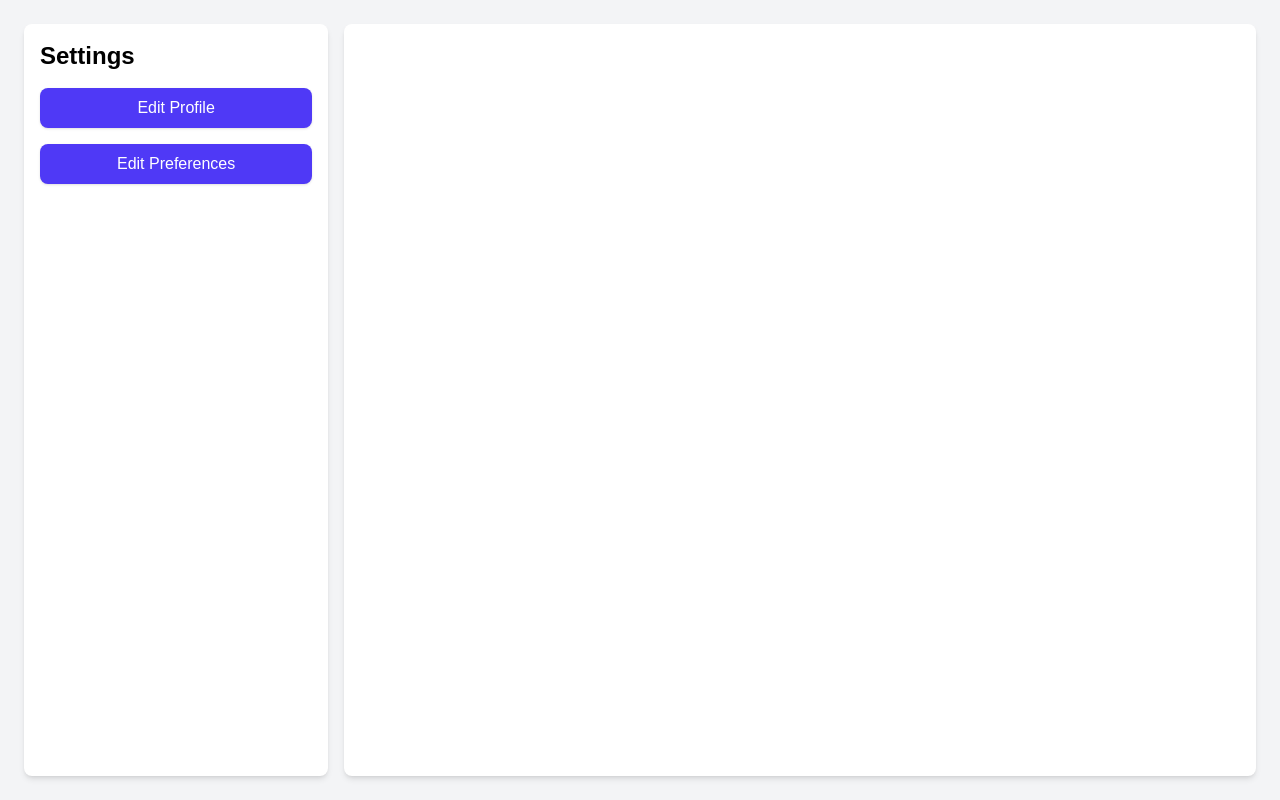
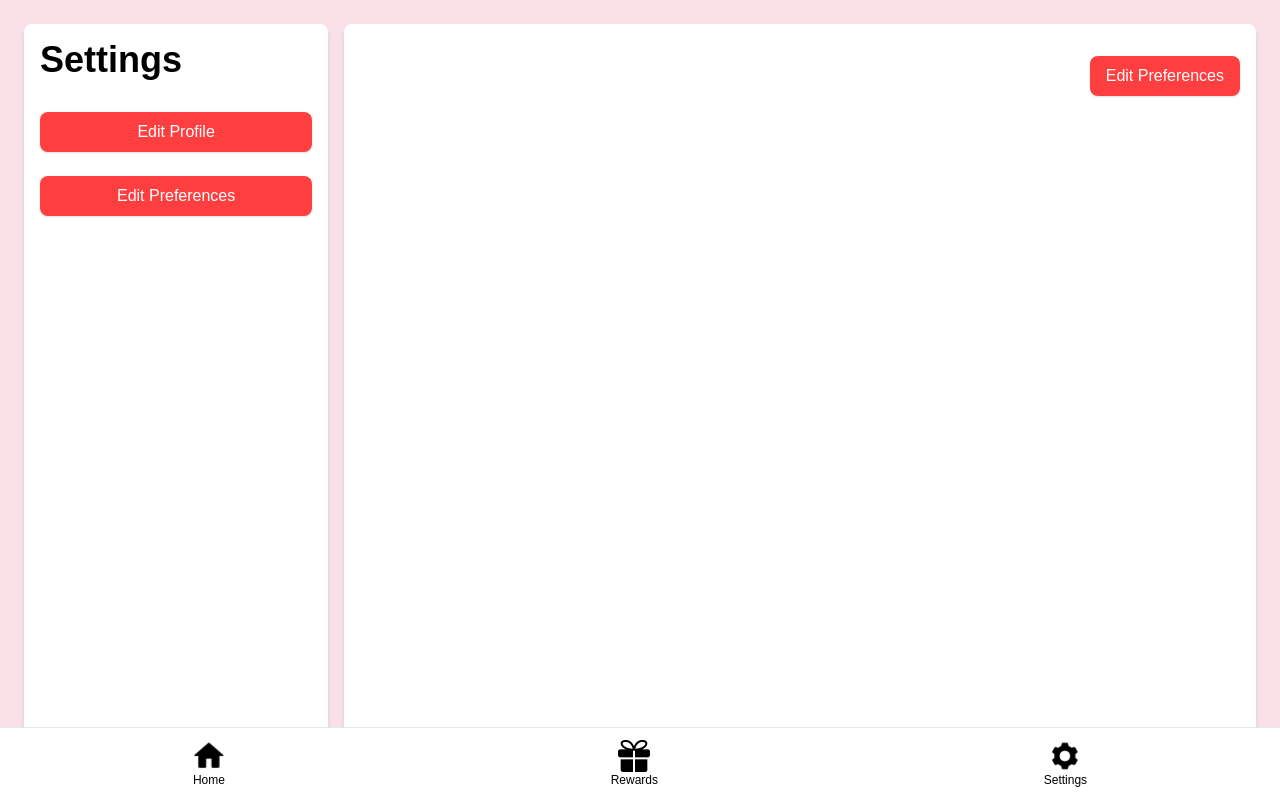
Before and after one commit to touchgrass-ai/frontend, a Next.js app: page /dashboard/settings in a window 1280 px wide. Built offline with nearby package versions, Linux system fonts and the light colour scheme.

Commit message:
Kevin: Added navbar to all relevant pages and did minor design improvements

```diff
--- a/src/app/dashboard/rewards/page.tsx
+++ b/src/app/dashboard/rewards/page.tsx
@@ -6,6 +6,7 @@ import PointsDisplay from "@/components/PointsDisplay";
 import { useState } from 'react';
 import { useRouter } from 'next/navigation';
 import { motion } from 'framer-motion';
+import NavBar from "@/components/NavBar";
 
 export default function Rewards() {
   const router = useRouter();
@@ -79,6 +80,7 @@ export default function Rewards() {
           ))}
         </div>
       </div>
+      <NavBar />
     </>
   );
 }
--- a/src/app/dashboard/settings/page.tsx
+++ b/src/app/dashboard/settings/page.tsx
@@ -3,6 +3,7 @@
 import { useEffect, useState } from "react";
 import { useRouter } from "next/navigation";
 import ProfileCard from "@/components/ProfileCard";
+import NavBar from "@/components/NavBar";
 
 export default function Settings() {
   const [username, setUsername] = useState("P.Diddy");
@@ -57,23 +58,23 @@ export default function Settings() {
   };
 
   return (
-    <div className="min-h-screen bg-gray-100 p-4 sm:p-6 flex flex-col md:flex-row">
+    <div className="min-h-screen bg-[#FAE0E7] p-4 sm:p-6 flex flex-col md:flex-row">
       <div className="w-full md:w-1/4 bg-white p-4 rounded-lg shadow-md space-y-4 mb-4 md:mb-0">
-        <h1 className="text-2xl font-bold mb-4 text-black">Settings</h1>
+        <h1 className="text-4xl font-bold mb-4 text-black">Settings</h1>
         <button
           onClick={() => setSelectedSetting("profile")}
-          className="bg-indigo-600 text-white px-4 py-2 rounded-lg shadow hover:bg-indigo-700 transition w-full"
+          className="bg-[#FF3F3F] mt-4 text-white px-4 py-2 rounded-lg shadow hover:bg-[#FF6262] transition w-full"
         >
           Edit Profile
         </button>
         <button
           onClick={() => setSelectedSetting("preferences")}
-          className="bg-indigo-600 text-white px-4 py-2 rounded-lg shadow hover:bg-indigo-700 transition w-full"
+          className="bg-[#FF3F3F] mt-2 text-white px-4 py-2 rounded-lg shadow hover:bg-[#FF6262] transition w-full"
         >
           Edit Preferences
         </button>
       </div>
-      <div className="w-full md:w-3/4 bg-white p-4 rounded-lg shadow-md ml-0 md:ml-4">
+      <div className="w-full md:w-3/4 bg-white p-4 rounded-lg shadow-md ml-0 md:ml-4 flex flex-col">
         {selectedSetting === "profile" && (
           <>
             <ProfileCard username={username} profileImage={profilePic} />
@@ -121,9 +122,9 @@ export default function Settings() {
           </>
         )}
         {selectedSetting === "preferences" && (
-          <div>
-            <h2 className="text-xl font-bold mb-4 text-black">Edit Preferences</h2>
-            <p className="text-md font-semi-bold mb-4 text-black"> The following are the preferences that you have previously chosen.</p>
+          <div className="flex-grow">
+            <h2 className="text-2xl font-bold mb-4 text-black">Edit Preferences</h2>
+            <p className="text-lg font-semibold mb-4 text-black"> The following are the preferences that you have previously chosen.</p>
             <div className="flex flex-wrap gap-2">
               {preferences.map((preference, index) => (
                 <div key={index} className="bg-gray-200 text-black px-4 py-2 rounded-lg shadow">
@@ -131,15 +132,16 @@ export default function Settings() {
                 </div>
               ))}
             </div>
-            <button
-              onClick={handleNextClick}
-              className="mt-4 bg-[#FF3F3F] text-white px-4 py-2 rounded-lg shadow hover:bg-red-600 transition"
-            >
-              Edit Preferences
-            </button>
           </div>
         )}
+        <button
+          onClick={handleNextClick}
+          className="mt-4 bg-[#FF3F3F] text-white px-4 py-2 rounded-lg shadow hover:bg-red-600 transition self-end"
+        >
+          Edit Preferences
+        </button>
       </div>
+      <NavBar />
     </div>
   );
 }
--- a/src/app/page.tsx
+++ b/src/app/page.tsx
@@ -14,7 +14,7 @@ export default function TouchGrass() {
 
 
   return (
-    <div className="flex flex-col items-center justify-center min-h-screen bg-pink-100 p-6">
+    <div className="flex flex-col items-center justify-center min-h-screen bg-[#FAE0E7] p-6">
       {/* Text Section */}
       <h1 className="text-black text-2xl sm:text-3xl font-bold text-center">
         Not sure what to do? <br />
--- a/src/components/NavBar/index.tsx
+++ b/src/components/NavBar/index.tsx
@@ -2,8 +2,14 @@
 
 import { motion } from 'motion/react'
 import Image from 'next/image'
+import { useRouter } from 'next/navigation'
 
 export default function NavBar() {
+  const router = useRouter();
+
+  const handleNavigation = (path: string) => {
+    router.push(path);
+  };
 
   return (
     <nav className="fixed bottom-0 inset-x-0 bg-white border-t border-gray-200 flex justify-around py-3">
@@ -13,7 +19,9 @@ export default function NavBar() {
           scale: 1.01,
           transition: { duration: 0.2 },
         }}
-        whileTap={{ scale: 0.9 }}>
+        whileTap={{ scale: 0.9 }}
+        onClick={()=>handleNavigation('/dashboard')}
+        >
         <Image src='/home.svg' alt='home' width={25} height={25} className='w-8 h-8'/>
         <div className='text-black text-xs'>Home</div>
       </motion.div>
@@ -22,7 +30,20 @@ export default function NavBar() {
           scale: 1.01,
           transition: { duration: 0.2 },
         }}
-        whileTap={{ scale: 0.9 }}>
+        whileTap={{ scale: 0.9 }}
+        onClick={()=>handleNavigation('/dashboard/rewards')}
+        >
+        <Image src='/gift.png' alt='rewards' width={20} height={20} className='w-8 h-8'/>
+        <div className='text-black text-xs'>Rewards</div>
+      </motion.div>
+      <motion.div className='flex flex-col items-center'
+        whileHover={{
+          scale: 1.01,
+          transition: { duration: 0.2 },
+        }}
+        whileTap={{ scale: 0.9 }}
+        onClick={()=>handleNavigation('/dashboard/settings')}
+        >
         <Image src='/settings.svg' alt='settings' width={25} height={25} className='w-8 h-8'/>
         <div className='text-black text-xs'>Settings</div>
       </motion.div>
```
Also changed, not shown: public/gift.png (added).
